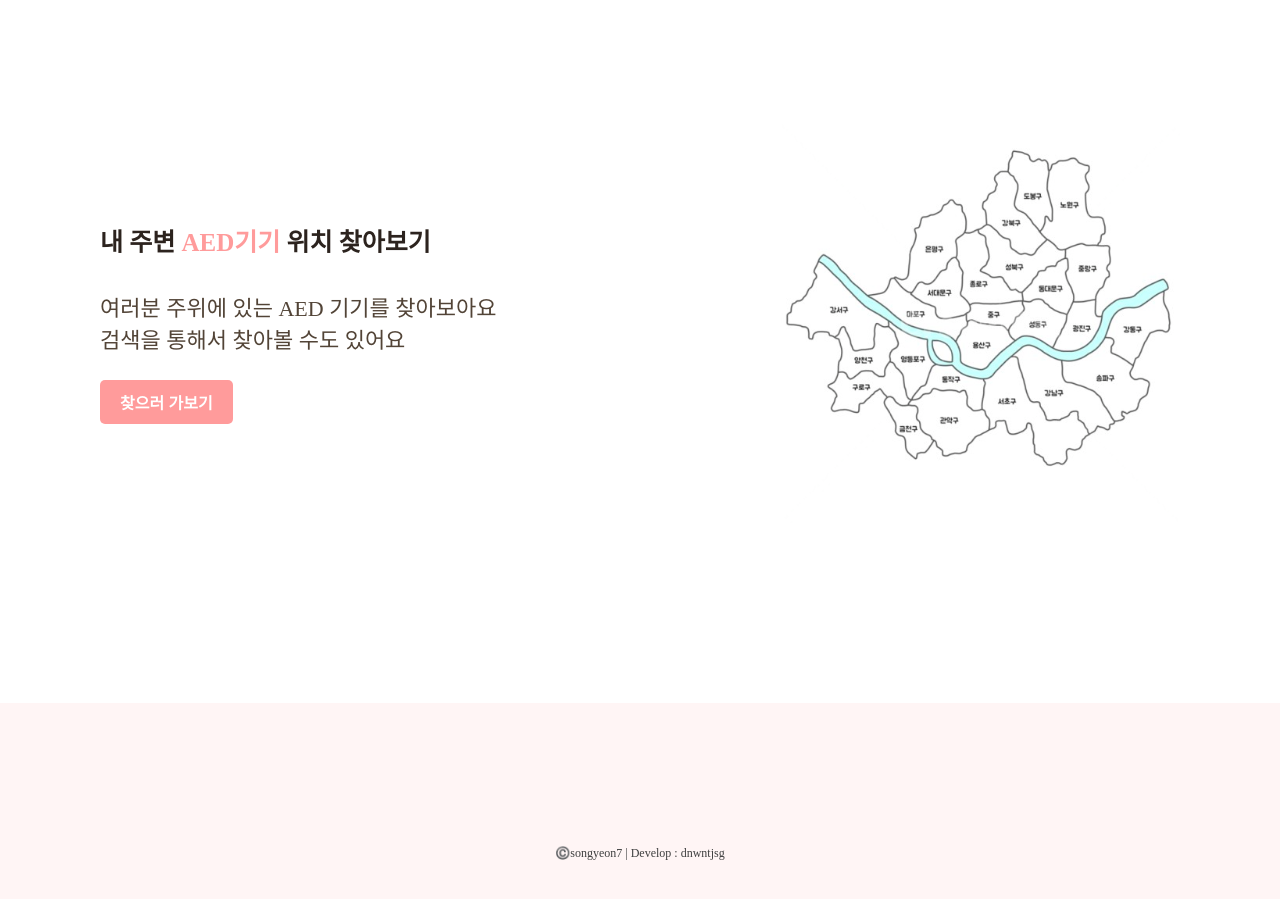
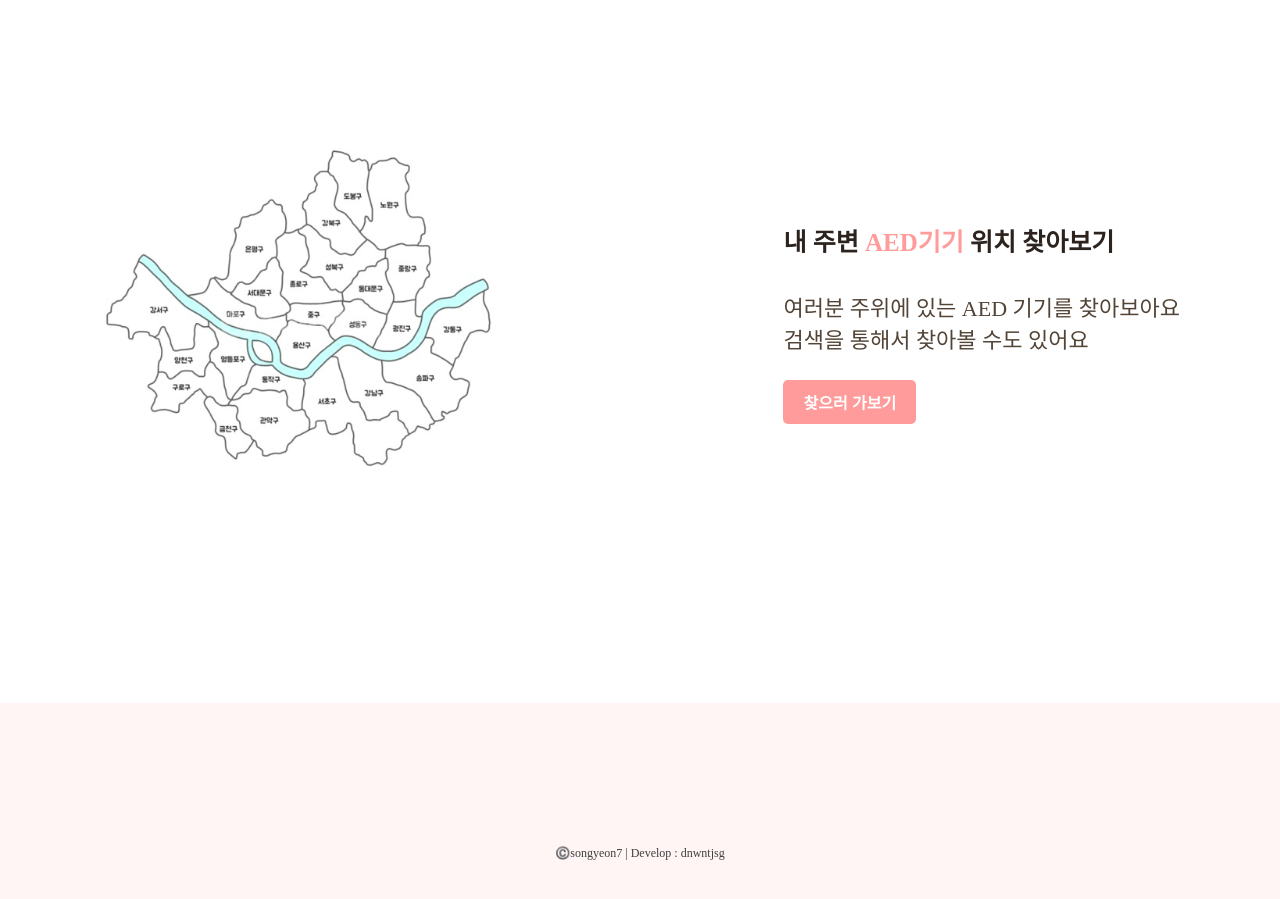
Before and after one commit to songyeon7/RE-HEART-renewal, a React (Create React App) app in the folder reheart/: page / in a window 1280 px wide. Shown: the part 940-1839 px from the top of the page. Built offline with nearby package versions, Linux system fonts and the light colour scheme.

Commit message:
Update MainMap.js
오른쪽으로 글씨, 왼쪽 이미지

```diff
--- a/reheart/src/components/Main/MainMap.js
+++ b/reheart/src/components/Main/MainMap.js
@@ -8,6 +8,7 @@ const MainMap = ({scRef}) => {
     <MainContainer ref={scRef}>
       <MainWrapper gap={'100px'}>
         <TempContainer>
+          <Maps src={maps}/>
           <div>
             <MiniTitle >
             내 주변 <Point size={'35'} weight={'600'}>AED기기</Point> 위치 찾아보기
@@ -18,14 +19,11 @@ const MainMap = ({scRef}) => {
               여러분 주위에 있는 AED 기기를 찾아보아요<br/>
               검색을 통해서 찾아볼 수도 있어요<br/><br/>
               </div>
-
-              {/* <IntroducePoint >오리는 귀여워요 우주 좋아 <Point size={'25'} weight={'600'}>오리는 귀여워요 우주 좋아 </Point>332</IntroducePoint><Blank num={'1.5vh'}/> */}
               <div >
               <Button >찾으러 가보기</Button>
               </div>
             </Contents>
           </div>
-          <Maps src={maps}/>
         </TempContainer>
       </MainWrapper>
     </MainContainer>
@@ -57,17 +55,6 @@ const TempContainer = styled.div`
     gap: 20px;
   }
 `;
-// const IntroducePoint = styled.div`
-//   color: var(--text-title, #2C231E);
-//   font-family: 'Pretendard';
-//   font-size: 25px;
-//   font-style: normal;
-//   font-weight: 600;
-//   line-height: normal;
-//   @media(max-width: 1080px) {
-//     font-size: 22px;
-//   }
-// `;
 const Button = styled.button`
   background-color: var(--button-bg, #FF9B9B); // 버튼 배경색을 정의하며 기본값은 파란색
   color: var(--button-text, #fff); // 버튼 텍스트 색상을 정의하며 기본값은 흰색
@@ -84,11 +71,4 @@ const Button = styled.button`
   }
 `;
 
-// const CustomButton = ({ text, onClick }) => {
-//   return (
-//     <StyledButton onClick={onClick}>
-//       {text}
-//     </StyledButton>
-//   );
-// };
 export default MainMap;
```
